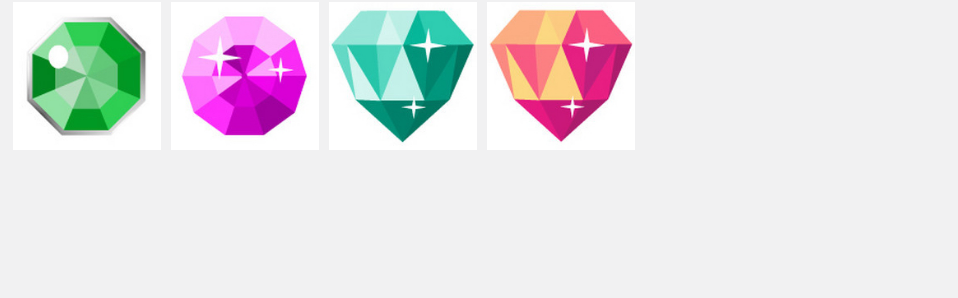
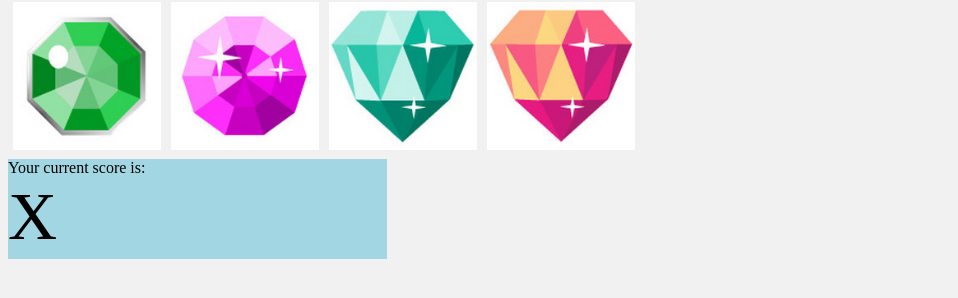
Before and after one commit to jsyum/unit-4-game, a plain HTML site: page index.html in a window 1280 px wide. Shown: the part 394-692 px from the top of the page, without its empty margins (0-958 px from the left). Drawn offline with Linux system fonts and the light colour scheme.

Commit message:
user score box added

```diff
--- a/assets/css/style.css
+++ b/assets/css/style.css
@@ -37,3 +37,13 @@ body {
   flex: 25%;
   padding: 5px;
 }
+
+#playerScore {
+  background-color: #a1d6e2;
+  width: 30%;
+  height: 100px;
+}
+
+#currentScore {
+  font-size: 68px;
+}
--- a/index.html
+++ b/index.html
@@ -73,5 +73,10 @@
         />
       </div>
     </div>
+    <!--USER SCORE DIV-->
+
+<div id=playerScore>
+    Your current score is: <div id=currentScore>X</div>
+</div>
   </body>
 </html>
```
